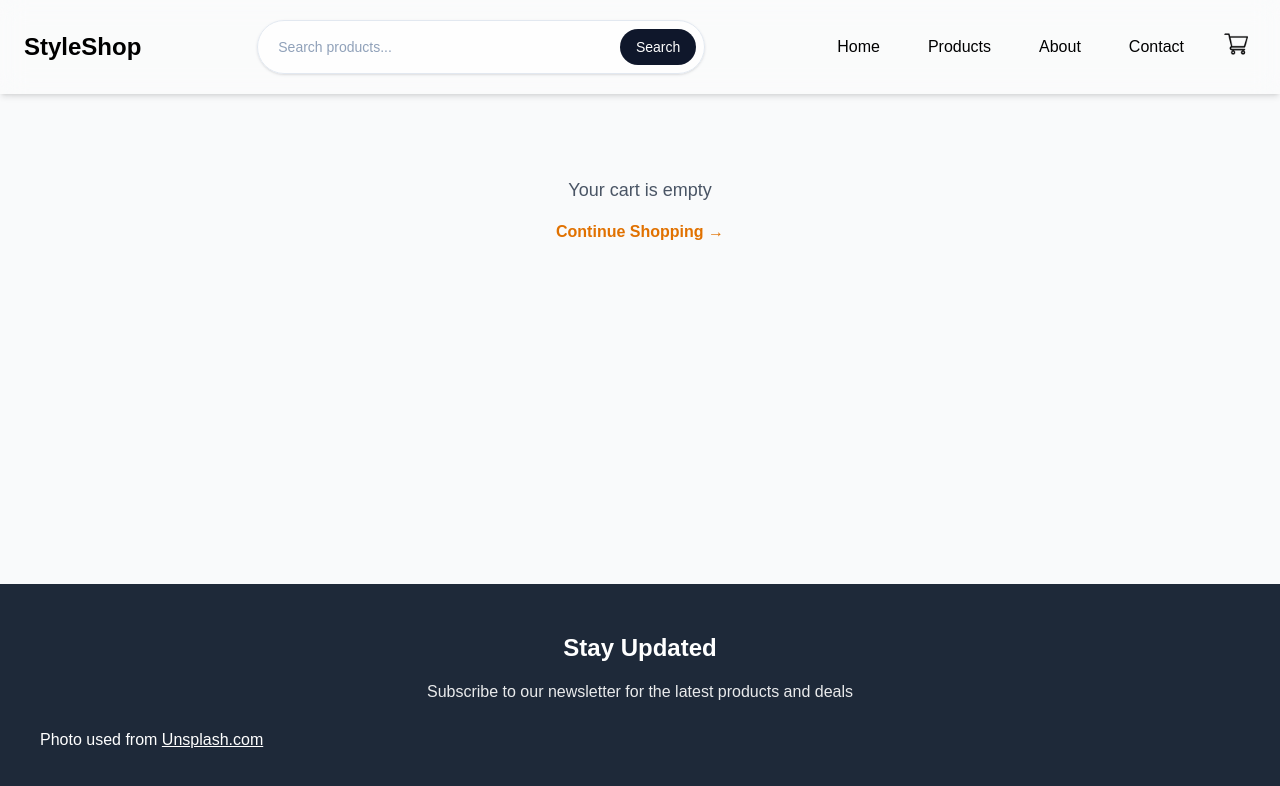
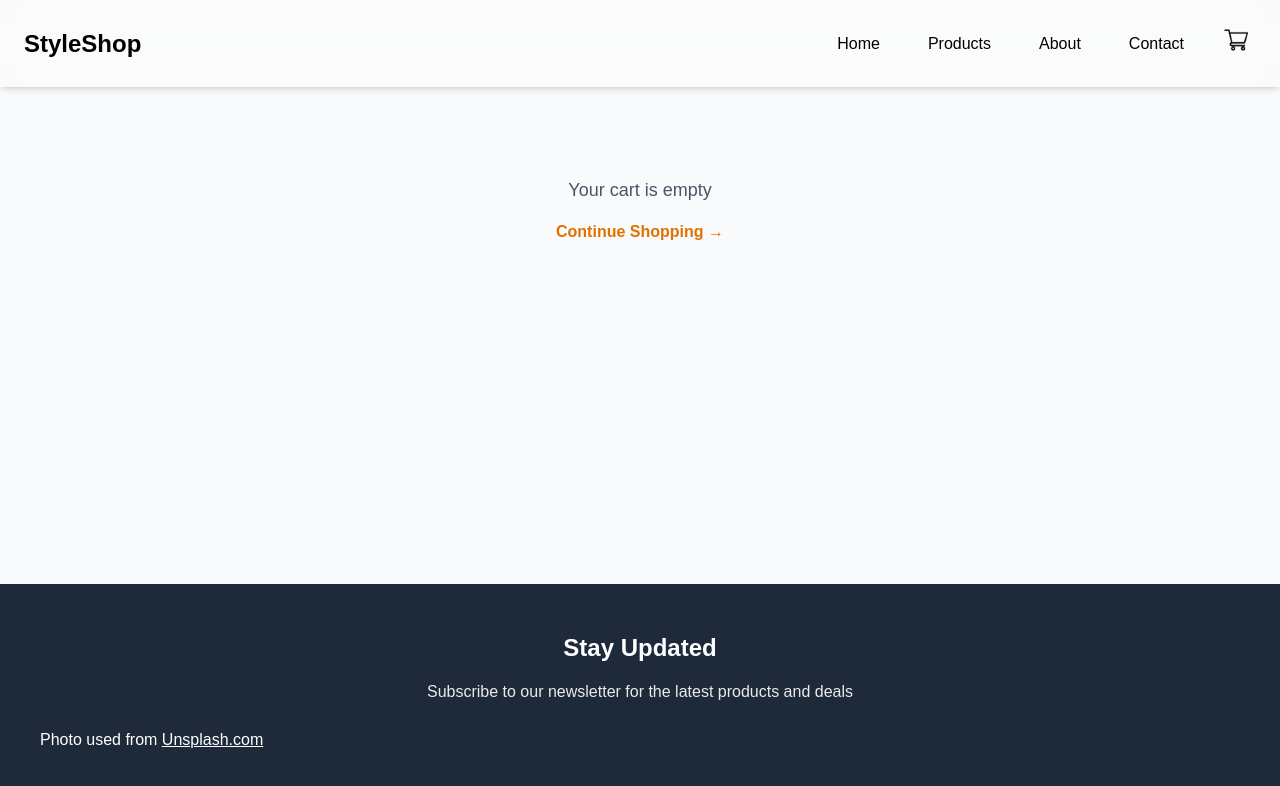
Before and after one commit to geoobero/styleshop, a Next.js app: page /cart in a window 1280 px wide. Shown: the top 786 px of the page. Built offline with nearby package versions, Linux system fonts and the light colour scheme.

Commit message:
small details fixed

```diff
--- a/src/components/Navbar.js
+++ b/src/components/Navbar.js
@@ -6,7 +6,7 @@ import { useCart } from '@/context/CartContext';
 export default function Navbar() {
   const { cartCount } = useCart();
   const router = useRouter();
-  const showSearch = router.pathname !== '/About' && router.pathname !== '/Contact';
+  const showSearch = router.pathname !== '/About' && router.pathname !== '/Contact' && router.pathname !== '/cart';
   const [isMenuOpen, setIsMenuOpen] = useState(false);
 
   const navLinks = [
```
